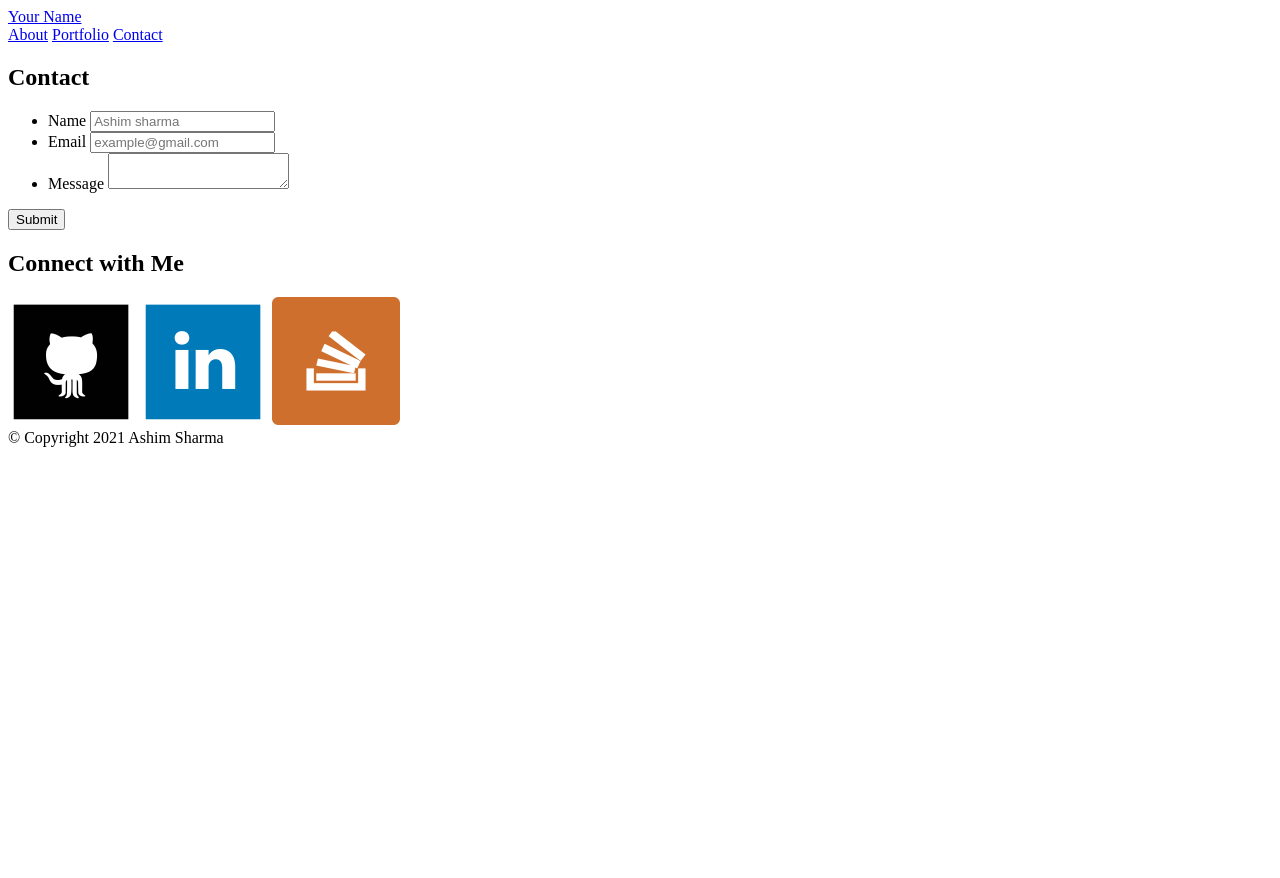
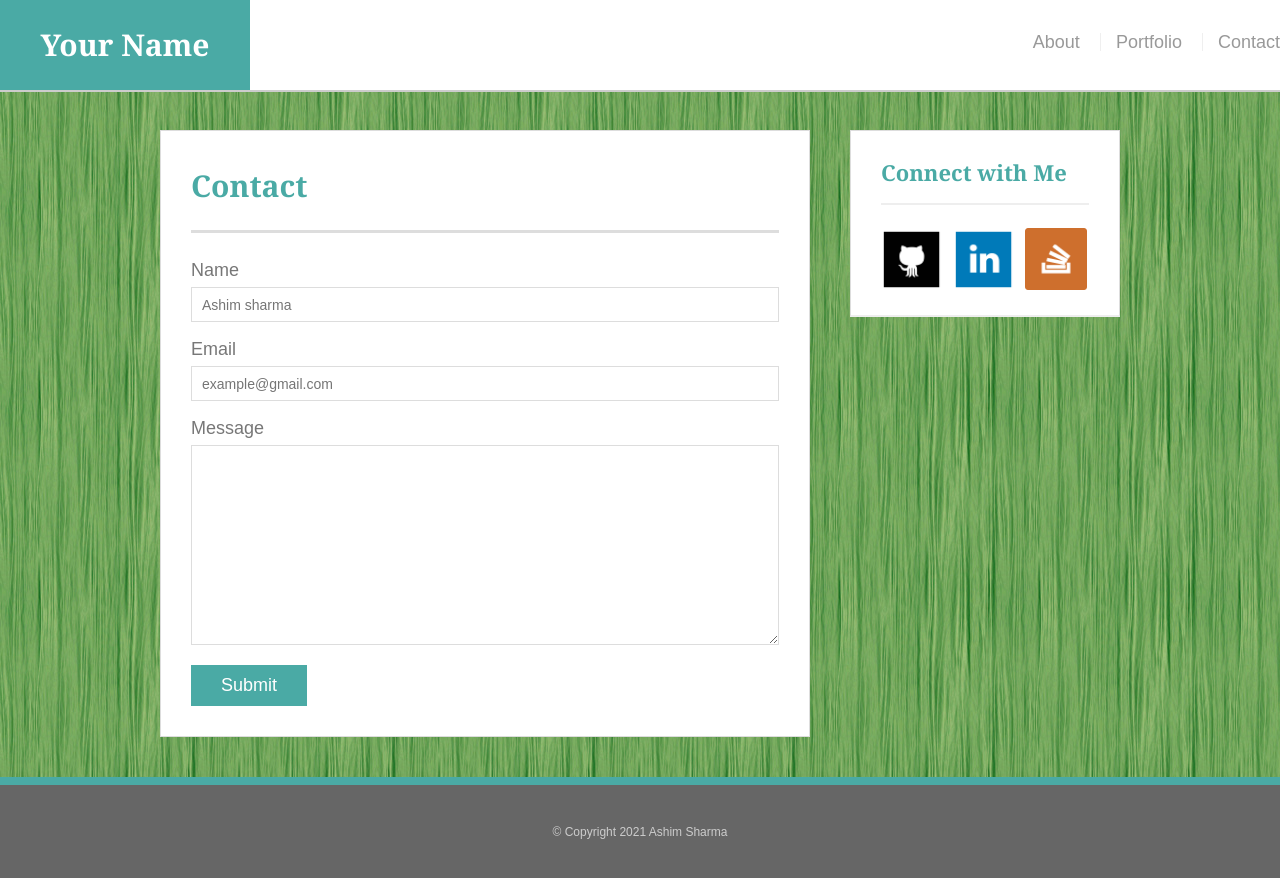
Before and after one commit to ashimsharma337/portfolio1, a plain HTML site: page contact.html in a window 1280 px wide. Before the commit the page ends 800 px from the top, so only its background shows below. Drawn offline with Linux system fonts and the light colour scheme.

Commit message:
touch up portfolio.1

```diff
--- a/assets/css/reset.css
+++ b/assets/css/reset.css
@@ -1,147 +1,50 @@
+/*meyer's reset to reset css to avoid default styling*/
+
 /* http://meyerweb.com/eric/tools/css/reset/
    v2.0 | 20110126
    License: none (public domain)
 */
 
-html,
-body,
-div,
-span,
-applet,
-object,
-iframe,
-h1,
-h2,
-h3,
-h4,
-h5,
-h6,
-p,
-blockquote,
-pre,
-a,
-abbr,
-acronym,
-address,
-big,
-cite,
-code,
-del,
-dfn,
-em,
-img,
-ins,
-kbd,
-q,
-s,
-samp,
-small,
-strike,
-strong,
-sub,
-sup,
-tt,
-var,
-b,
-u,
-i,
-center,
-dl,
-dt,
-dd,
-ol,
-ul,
-li,
-fieldset,
-form,
-label,
-legend,
-table,
-caption,
-tbody,
-tfoot,
-thead,
-tr,
-th,
-td,
-article,
-aside,
-canvas,
-details,
-embed,
-figure,
-figcaption,
-footer,
-header,
-hgroup,
-menu,
-nav,
-output,
-ruby,
-section,
-summary,
-time,
-mark,
-audio,
-video {
-
-  /* Box-model */
+html, body, div, span, applet, object, iframe,
+h1, h2, h3, h4, h5, h6, p, blockquote, pre,
+a, abbr, acronym, address, big, cite, code,
+del, dfn, em, img, ins, kbd, q, s, samp,
+small, strike, strong, sub, sup, tt, var,
+b, u, i, center,
+dl, dt, dd, ol, ul, li,
+fieldset, form, label, legend,
+table, caption, tbody, tfoot, thead, tr, th, td,
+article, aside, canvas, details, embed,
+figure, figcaption, footer, header, hgroup,
+menu, nav, output, ruby, section, summary,
+time, mark, audio, video {
+	margin: 0;
 	padding: 0;
-
-  /* Positioning */
-  margin: 0;
+	border: 0;
+	font-size: 100%;
 	font: inherit;
-
-  /* Typography */
-  font-size: 100%;
 	vertical-align: baseline;
-
-  /* Visual */
-  border: 0;
 }
-
 /* HTML5 display-role reset for older browsers */
-article,
-aside,
-details,
-figcaption,
-figure,
-footer,
-header,
-hgroup,
-menu,
-nav,
-section {
+article, aside, details, figcaption, figure,
+footer, header, hgroup, menu, nav, section {
 	display: block;
 }
-
 body {
 	line-height: 1;
 }
-
-ol,
-ul {
+ol, ul {
 	list-style: none;
 }
-
-blockquote,
-q {
+blockquote, q {
 	quotes: none;
 }
-
-blockquote:before,
-blockquote:after,
-q:before,
-q:after {
-
-  /* Misc */
-  content: "";
+blockquote:before, blockquote:after,
+q:before, q:after {
+	content: '';
 	content: none;
 }
-
 table {
+	border-collapse: collapse;
 	border-spacing: 0;
-
-  /* Visual */
-  border-collapse: collapse;
 }
--- a/assets/css/style.css
+++ b/assets/css/style.css
@@ -1,20 +1,33 @@
-*{
+
+/*=============================General Styling=================================================================*/
+
+/*Selects all elements/box-sizing The width and height properties (and min/max properties) includes content,
+padding and border => (opposite: content-box	Default. The width and height properties (and min/max properties)
+includes only the content.
+ Border and padding are not included)*/
+
+* {
   box-sizing: border-box;
-  margin: 0;
 }
 
+/*Anything inside the body should have these defaults unless modified on specific element*/
+body {
+    /*Seamless bakground*/
+    background-image: url('../imgs/green_curtain_background-seamless_texture.jpg');
+    font-size: 18px;
+    line-height: 34px;
+    font-family: Arial, Helvetica, sans-serif;
+    color: #777;
+}
+
+/*margin:0 auto; 0 is for top-bottom and auto for left-right.
+It means that left and right margin will take auto margin according to the width of the element
+ and the width of the container.
+ ///The clear CSS property sets whether an element must be moved below (cleared) floating elements that precede it.
+ The clear property applies to floating and non-floating elements.
+ ///Both Is a keyword indicating that the element is moved down to clear past both left and right floats.*/
 
 
-
-body {
-  height: 100%;
-  font-family: Arial, "Helvetica Neue", Helvetica, sans-serif;
-  font-size: 18px;
-  line-height: 34px;
-  color: #777777;
-  background: url("../images/concrete_seamless.png");
-
-}
 .container {
   width: 100%;
   max-width: 960px;
@@ -22,82 +35,122 @@ body {
   clear: both;
 }
 
-h1,
-h2,
-h3,
-p {
+h1, h2, h3, p {
   margin-bottom: 20px;
 }
+
 p:last-child {
   margin-bottom: 0;
 }
 
-h1,
-h2,
-h3 {
-  font-family: Georgia, Times, "Times New Roman", serif;
+h1, h2, h3 {
+    font-family:Georgia, 'Times New Roman', Times, serif;
     font-weight: 700;
     color: #4aaaa5;
 }
+
 h1 {
-  padding-bottom: 20px;
    font-size: 30px;
    line-height: 49px;
-  border-bottom: 3px solid #dddddd;
+   border-bottom: 3px solid #ddd;
+   padding-bottom: 20px;
+
 }
 
-h2,
-h3 {
+h2, h3 {
    font-size: 22px;
 }
 
-/* main */
+/*===================================Header=================================================================*/
 
-#main-container {
+#masthead {
+    background: #fff;
+    margin: 0 0 30px;
+    z-index: 99;
+    color: #fff;
+    overflow: auto;
+    border-bottom: 2px solid #ccc;
+    position: fixed;
+    width: 100%;
+}
 
-  width: 100%;
-  padding-top: 130;
-  min-height: calc(100vh - 70px);
+#logo {
+  width: 250px;
+  height: 90px;
+  background: #4aaaa5;
+  float: left;
+  font-family: Georgia, 'Times New Roman', Times, serif;
+  text-align: center;
+  line-height: 90px;
+  color: #fff;
+  font-weight: 700;
+  font-size: 30px;
+  text-decoration: none;
 
 }
 
+/*=============================================Styling Links===================================================*/
+
+nav {
+    float: right;
+    margin-top: 25px;
+}
+
+nav a {
+    color: #999;
+    text-decoration: none;
+    margin-left: 15px;
+    display: inline-block;
+    border-left: 1px solid #efefef;
+    padding-left: 15px;
+    line-height: 18px;
+}
+
+nav a:first-child {
+     border-left: 0 none;
+}
+
+/*=================================================Main========================================================*/
+
+#main-container {
+     padding-top: 130px;
+}
+
 .main-section {
+  background: #fff;
+  padding: 30px;
+  margin: 0 0 40px 0;
+  width: 100%;
+  max-width: 650px;
   float: left;
-  width: 70%;
-  max-width: 960px;
-  padding: 30px;
-  margin: 0 0 40px;
-  background: #ffffff;
-  border: 1px solid #dddddd;
+  border: 1px solid #ddd;
+}
 
-}
 .auth-image {
-  float: left;
   width: 200px;
   height: auto;
   margin-top: 10px;
+  float: left;
   margin-right: 25px;
 }
 
-
-/* sidebar */
+/*===================================================Sidebar===================================================*/
 
 .sidebar {
+  background: #fff;
+  padding: 30px;
+  width: 100%;
+  max-width: 270px;
   float: right;
-  width: 30%;
-  max-width: 270px;
-  padding: 30px;
+  border: 1px solid #ddd;
   margin-bottom: 20px;
-  background: #fff;
-  border: 1px solid #ddd;
 }
 
-h3,
-.sidebar,h2 {
+h3, .sidebar, h2 {
+  border-bottom: 2px solid #eee;
   padding-bottom: 20px;
   margin-bottom: 15px;
   line-height: 22px;
-  border-bottom: 2px solid #eee;
 }
 
 .social {
@@ -111,49 +164,100 @@ h3,
   margin-right: 0;
 }
 
-/* footer */
 
-footer,
-.push {
-  height: 100px;
+/*==============================================Footer=========================================================*/
+
+footer {
+    background: #666;
+    color: #fff;
+    padding: 30px 0;
+    clear: both;
+    border-top: 8px solid #4aaaa5;
+    color: #ccc;
+    font-size: 12px;
+    text-align: center;
+
 }
 
-footer {
-  /* Box-model */
-  padding: 30px 0;
+/*===============================================Portfolio Page=================================================*/
 
-  /* Positioning */
-  clear: both;
-  font-size: 12px;
-
-  /* Typography */
-  color: #ccc;
-  text-align: center;
-
-  /* Visual */
-  background: #666;
-  border-top: 8px solid #4aaaa5;
+.work {
+    width: 274px;
+    overflow: auto;
+    position: relative;
+    float: left;
+    margin: 20px 0 25px;
 }
 
-#message{
-  height: 200;
-  width: 100%
+.work:nth-child(even){
+  margin-right: 40px;
 }
 
-
-@media only screen and (max-width: 980px){
+/*makes image light in color/increase the width to make it look good*/
+.work img {
+  width: 100%;
+  border: 0 none;
+  opacity: .8;
 }
 
-@media only screen and (max-width: 768px){
+/*changing the labels of all work image--
+selecting all the various element with class work, and
+overiding h3//By attaching class it is weighted more by css, and
+ we can overide property of element set by itself.*/
+
+ .work h3 {
+   border-bottom: 0;
+   background: #4aaaa5;
+   color: #fff;
+   text-align: center;
+   position: absolute;
+   bottom: 20px;
+   padding: 15px;
+   width: 100%;
+   line-height: 30px;
+   margin-bottom: 0;
+   font-weight: 300;
  }
-@media only screen and (max-width: 640px){
 
+ /*=======================================================Contact Page==========================================*/
 
-
-
-#masthead {
-
-    position: static;
+ /*Spread the element a bit*/
+ #contact-form ul {
    margin-bottom: 20px;
 }
+
+#contact-form li {
+  margin-bottom: 10px;
 }
+
+label,
+input[type=text],
+input[type=email],
+textarea {
+    display: block;
+    width: 100%;
+}
+
+input[type=text],
+input[type=email],
+textarea{
+      height: 35px;
+      border: 1px solid #ddd;
+      padding: 0 10px;
+      font-size: 14px;
+}
+
+textarea{
+  height: 200px;
+}
+
+/*Submit Button*/
+
+input[type=submit] {
+    background: #4aaaa5;
+    border: 0 none;
+    color: #fff;
+    font-size: 18px;
+    padding: 10px 30px;
+    cursor: pointer;
+}
--- a/contact.html
+++ b/contact.html
@@ -5,6 +5,8 @@
   <meta http-equiv="X-UA-Compatible" content="IE=edge">
   <meta name="viewport" content="width=device-width, initial-scale=1.0">
   <title>About Me</title>
+  <link rel="stylesheet" type="text/css" href="assets/css/reset.css">
+  <link rel="stylesheet" type="text/css" href="assets/css/style.css">
 </head>
 <body>
     <header id="masthead">
@@ -19,7 +21,8 @@
     </header>
 
     <div id="main-container" class="container">
-        <section class="main-container">
+        <section class="main-section">
+
           <h1>Contact</h1>
 
           <form id="contact-form">
@@ -34,12 +37,12 @@
                  </li>
                  <li>
                      <label for="message">Message</label>
-                     <textarea id="message" name="message"
-                     required="required"></textarea>
+                     <textarea id="message" name="message" required="required"></textarea>
                 </li>
               </ul>
               <input type="submit" name="submit">
           </form>
+
         </section>
 
         <section class="sidebar">
```
Also changed, not shown: index.html (+4 -1 lines), portfolio.html (+3 -1 lines), assets/imgs/green_curtain_background-seamless_texture.jpg (added). Lines whose indentation alone changed are shown as unchanged.
